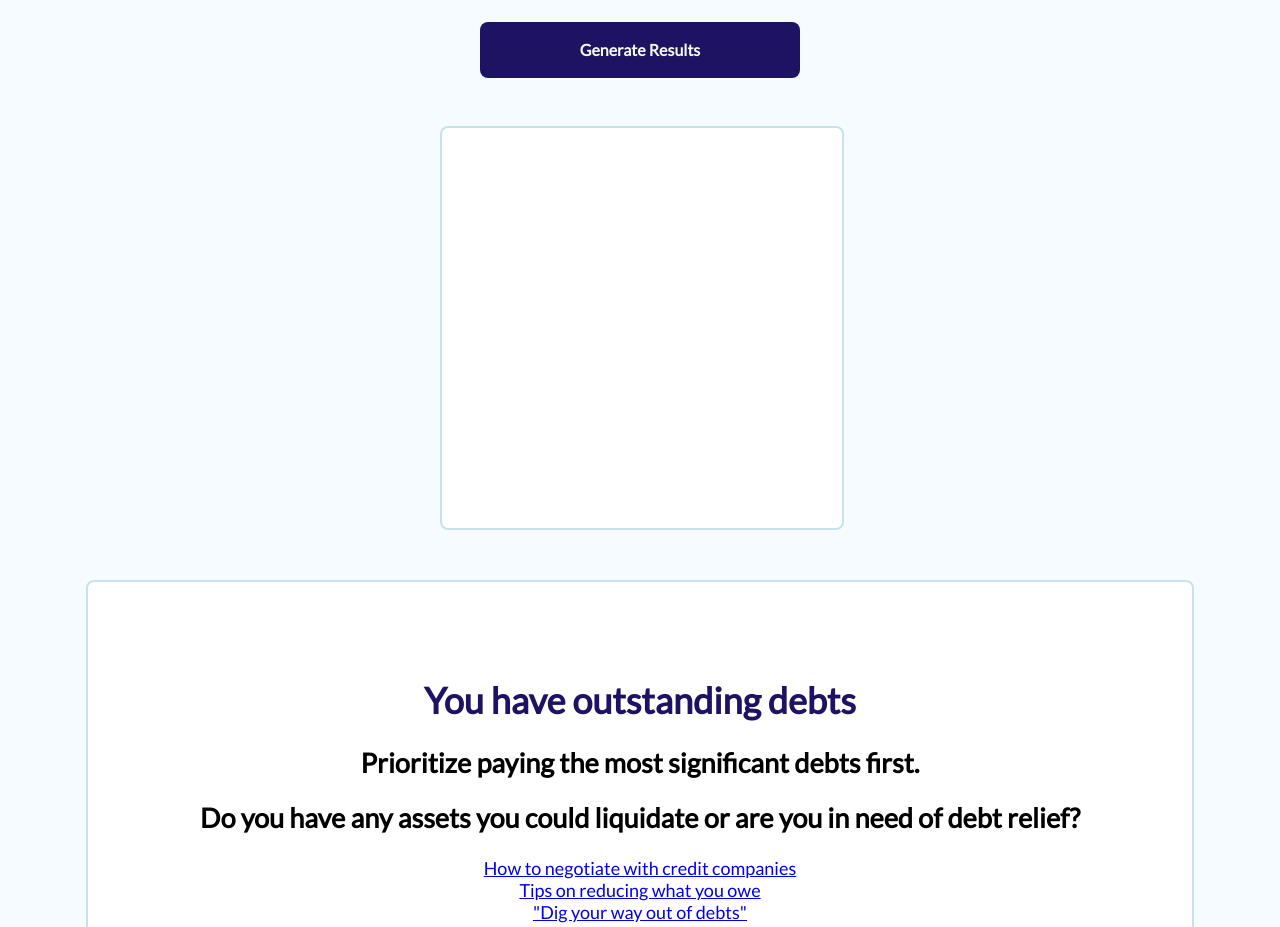
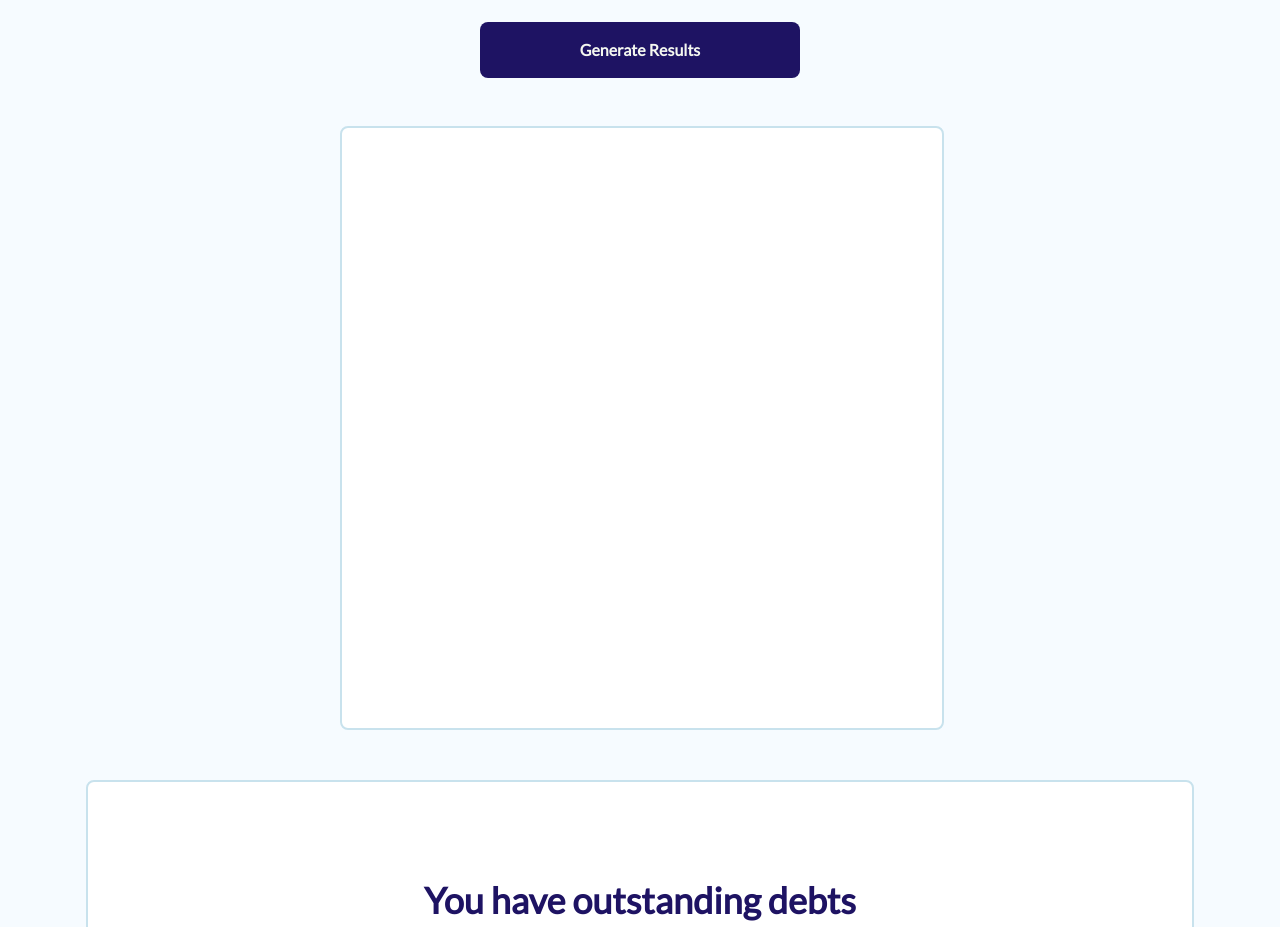
Before and after one commit to Aviakubo/frontend-fin-team-six, a React (Create React App) app: page / in a window 1280 px wide. Shown: the part 1280-2207 px from the top of the page. Built offline with nearby package versions, Linux system fonts and the light colour scheme; a web font is replaced by a local one.

Commit message:
fixed size of chart

```diff
--- a/src/components/Donut.js
+++ b/src/components/Donut.js
@@ -129,13 +129,13 @@ export default function App({assetValues, incValues, expValues, debtValues}) {
     <PieChart style={{
       position: 'relative', left: '50%', top: '50%',
       transform: 'translate(-50%)'
-    }} width={400} height={400}>
+    }} width={600} height={600}>
       <Pie
         activeIndex={activeIndex}
         activeShape={renderActiveShape}
         data={data}
-        cx={200}
-        cy={200}
+        cx={300}
+        cy={300}
         innerRadius={60}
         outerRadius={80}
         fill="#8884d8"
```
